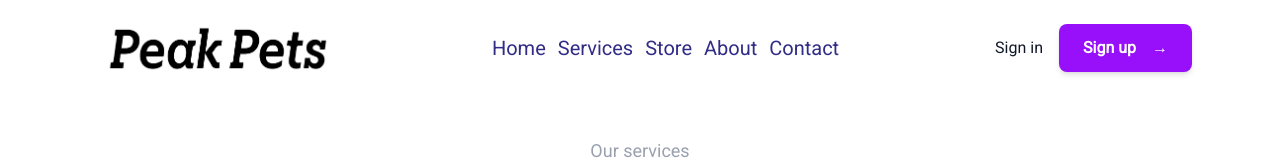
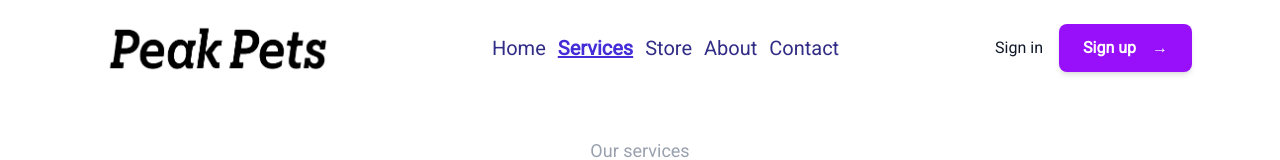
Before and after one commit to Rachel-lcy/pets-website, a Next.js app: page /services in a window 1280 px wide. Shown: the top 160 px of the page. Built offline with nearby package versions, Linux system fonts and the light colour scheme; no server answers.

Commit message:
usePathname() to improve homepage

```diff
--- a/app/sign-up/[[...sign-up]]/page.jsx
+++ b/app/sign-up/[[...sign-up]]/page.jsx
@@ -5,7 +5,7 @@ import React from 'react'
 const SignUpPage = () => {
   return (
     <div className="flex flex-col items-center justify-center h-screen ">
-      <SignUp />
+      <SignUp afterSignUpUrl="/dashboard"/>
     </div>
   )
 }
--- a/components/NavBar.jsx
+++ b/components/NavBar.jsx
@@ -5,10 +5,13 @@ import Image from 'next/image';
 import {UserButton, useAuth} from '@clerk/nextjs';
 import { useState } from 'react';
 import {Menu, X} from 'lucide-react';
+import { usePathname } from 'next/navigation';
+
 
 export default function NavBar(){
   const {userId} = useAuth();
   const [isOpen, setIsOpen] = useState(false);
+  const pathname = usePathname();
 
   return(
     <nav className="bg-white ">
@@ -32,11 +35,21 @@ export default function NavBar(){
         </button>
 
         <div className="hidden md:flex space-x-6 text-xl  ">
-          <Link href='/' className='mr-3 text-xl hover:underline  text-indigo-900'>Home </Link>
-          <Link href='/services' className='mr-3 text-xl hover:underline  text-indigo-900'>Services </Link>
-          <Link href='/store' className='mr-3 text-xl hover:underline  text-indigo-900'>Store </Link>
-          <Link href='/about' className='mr-3 text-xl hover:underline  text-indigo-900'>About </Link>
-          <Link href='/contact' className='mr-3 text-xl hover:underline text-indigo-900'>Contact </Link>
+          <Link href='/' className={`mr-3 hover:underline ${
+            pathname === '/' ? 'font-bold text-indigo-700 underline' : 'text-indigo-900'
+          }`}>Home </Link>
+          <Link href='/services'  className={`mr-3 hover:underline ${
+            pathname === '/services' ? 'font-bold text-indigo-700 underline' : 'text-indigo-900'
+          }`}>Services </Link>
+          <Link href='/store'  className={`mr-3 hover:underline ${
+            pathname === '/store' ? 'font-bold text-indigo-700 underline' : 'text-indigo-900'
+          }`}>Store </Link>
+          <Link href='/about'  className={`mr-3 hover:underline ${
+            pathname === '/about' ? 'font-bold text-indigo-700 underline' : 'text-indigo-900'
+          }`}>About </Link>
+          <Link href='/contact'  className={`mr-3 hover:underline ${
+            pathname === '/contact' ? 'font-bold text-indigo-700 underline' : 'text-indigo-900'
+          }`}>Contact </Link>
 
         </div>
 
```
Also changed, not shown: app/services/page.jsx (+10 -8 lines), 1 other file (tests, documents, lock files or other folders).
